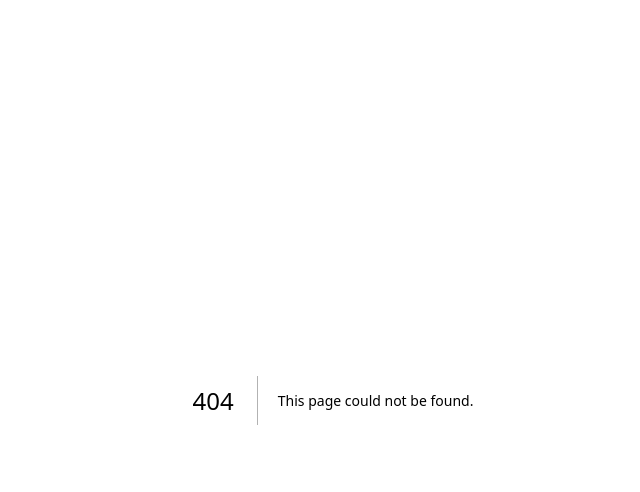
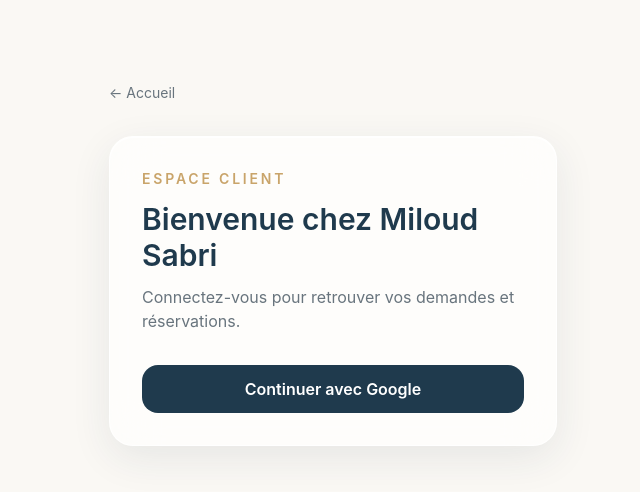
Before and after one commit to habibo-dev/Miloud-sabri, a Next.js app in the folder apps/web/: page /connexion in a window 1280 px wide. Before the commit this address had no page. Shown: the top 492 px of the page, without its empty margins (307-947 px from the left). Built offline with nearby package versions, Linux system fonts and the light colour scheme; no server answers.

Commit message:
Add sign-in page

```diff
--- /dev/null
+++ b/apps/web/src/app/connexion/page.tsx
@@ -0,0 +1,19 @@
+import { signIn } from "../../../auth";
+
+export default function ConnexionPage() {
+  return (
+    <main className="min-h-screen bg-cream px-6 py-20">
+      <div className="mx-auto max-w-md">
+        <a href="/" className="text-sm text-muted">← Accueil</a>
+        <div className="glass mt-8 rounded-glass p-8">
+          <p className="text-sm font-semibold uppercase tracking-[.2em] text-champagne">Espace client</p>
+          <h1 className="mt-3 text-3xl font-semibold text-navy">Bienvenue chez Miloud Sabri</h1>
+          <p className="mt-3 text-muted">Connectez-vous pour retrouver vos demandes et réservations.</p>
+          <form action={async () => { "use server"; await signIn("google", { redirectTo: "/compte" }); }}>
+            <button className="mt-8 w-full rounded-2xl bg-navy px-5 py-3 font-semibold text-white hover:bg-ink">Continuer avec Google</button>
+          </form>
+        </div>
+      </div>
+    </main>
+  );
+}
```
